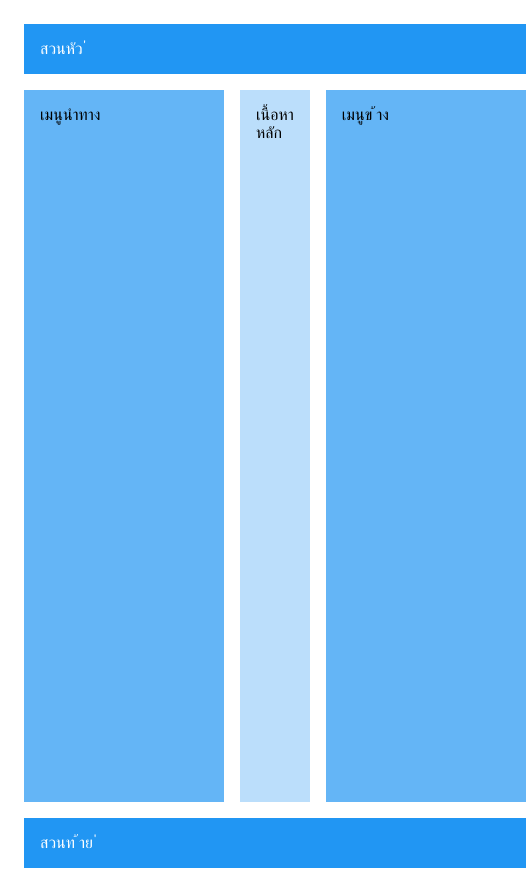
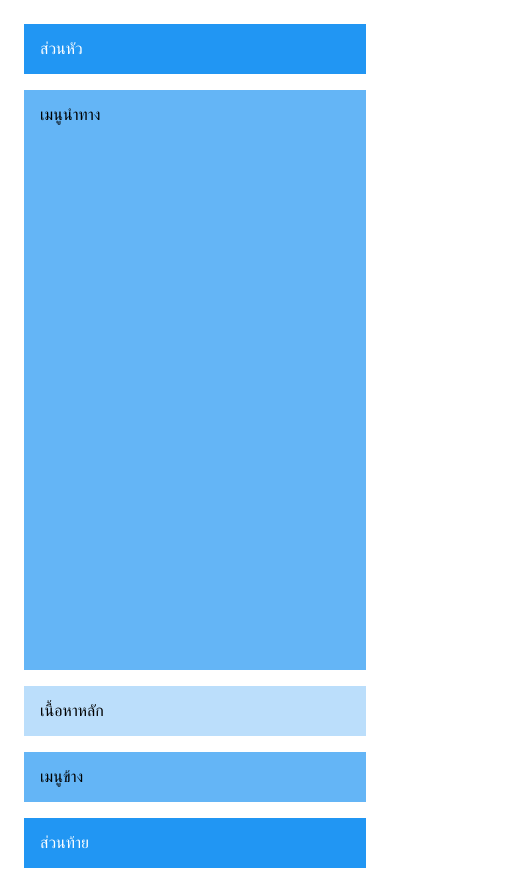
Before and after one commit to chayapon47/week4-grid-lab, a plain HTML site: page index.html in a window 390 px wide. Shown: the whole page, 526 px wide, since content can reach past the window. Drawn offline with Linux system fonts and the light colour scheme; files that its build step writes are made by us from their sources.

Commit message:
เพิ่ม Media Queries สํ

```diff
--- a/css/styles.css
+++ b/css/styles.css
@@ -37,4 +37,27 @@
     background: #2196F3;
     padding: 1rem;
     color: white;
+   } /* สําหรับแท็บเล็ต */
+   @media (max-width: 768px) {
+    .grid-container {
+    grid-template-areas:
+    "header header"
+    "nav nav"
+    "main sidebar"
+    "footer footer";
+    grid-template-columns: 1fr 200px;
+    }
    }
+   /* สํ
+   าหรับมือถือ */
+   @media (max-width: 480px) {
+    .grid-container {
+    grid-template-areas:
+    "header"
+    "nav"
+    "main"
+    "sidebar"
+    "footer";
+    grid-template-columns: 1fr;
+    }
+   }
--- a/index.html
+++ b/index.html
@@ -9,11 +9,11 @@
 </head>
 <body>
  <div class="grid-container">
- <header class="header">สวนหัว ่ </header>
+ <header class="header">ส่วนหัว</header>
  <nav class="nav">เมนูนําทาง</nav>
  <main class="main">เนื้อหาหลัก</main>
- <aside class="sidebar">เมนูข ้าง</aside>
- <footer class="footer">สวนท ้าย ่ </footer>
+ <aside class="sidebar">เมนูข้าง</aside>
+ <footer class="footer">ส่วนท้าย</footer>
  </div>
 </body>
 </html>
```
